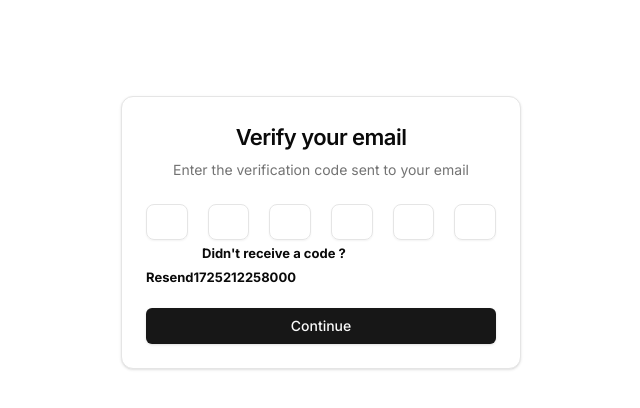
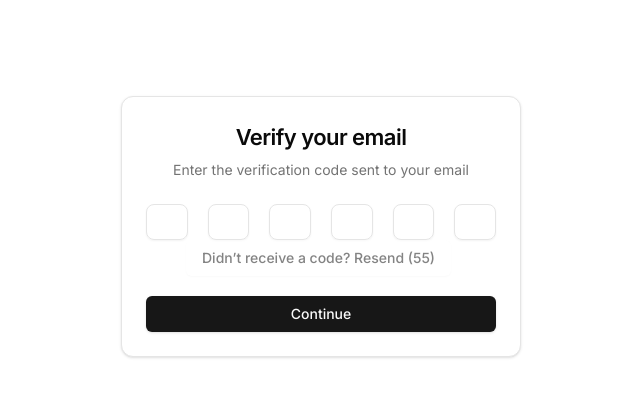
Before and after one commit to kiranugale2o/jobportal, a Next.js app: page /sign-up/verification-of-email in a window 1280 px wide. Shown: the top 408 px of the page, without its empty margins (319-959 px from the left). Built offline with nearby package versions, Linux system fonts and the light colour scheme.

Commit message:
verify-otp card update

```diff
--- a/src/components/verify-otp/index.js
+++ b/src/components/verify-otp/index.js
@@ -12,6 +12,9 @@ import {
   CardDescription,
 } from "../ui/card";
 import Link from "next/link";
+import { ChevronRight } from "lucide-react";
+import { Cookie } from "next/font/google";
+import Cookies from "js-cookie";
 
 export default function VerifyOtpCard() {
   const [currentOtp, setCurrentOtp] = useState([]);
@@ -20,14 +23,25 @@ export default function VerifyOtpCard() {
   const [email, setEmail] = useState("");
   const [incorrectOtpDis, setIncorrectOtp] = useState("none");
   const [expriyOtpDis, setExpriesOtp] = useState("none");
+  const [seconds, setSeconds] = useState(60); // Initialize countdown with 60 seconds
+  const [resendText, setResendText] = useState(true);
   useEffect(() => {
     if (typeof window !== "undefined") {
       // Access sessionStorage here
       const value = sessionStorage.getItem("email");
       setEmail(value);
     }
-  }, []);
-  console.log(currentOtp);
+
+    if (seconds === 0) {
+      setResendText(false);
+      return;
+    } // Stop the timer when it reaches 0
+    const intervalId = setInterval(() => {
+      setSeconds((prevSeconds) => prevSeconds - 1);
+    }, 1000); // Update every second
+
+    return () => clearInterval(intervalId); // Cleanup interval on component unmount
+  }, [seconds]);
 
   async function otpChecker() {
     let otp = "";
@@ -42,7 +56,6 @@ export default function VerifyOtpCard() {
       setWarningDis("block");
     } else {
       setWarningDis("none");
-      alert();
       const data = {
         email,
         otp,
@@ -54,6 +67,11 @@ export default function VerifyOtpCard() {
         res.json().then((res) => {
           if (res.success) {
             toast.success(res.message);
+            Cookies.set("jobportal_token", res.token);
+            setIncorrectOtp("none");
+            setExpriesOtp("none");
+            setWarningDis("none");
+            router.push("/");
           } else {
             if (res.status === 1) {
               setIncorrectOtp("block");
@@ -73,6 +91,25 @@ export default function VerifyOtpCard() {
       toast.warn("only one digit Enter in box");
     }
   }
+
+  //handle resend otp function
+  async function handleResendOtp() {
+    fetch("/api/resend-otp", {
+      method: "POST",
+      body: JSON.stringify({ email }),
+    }).then((res) =>
+      res.json().then((res) => {
+        if (res.success) {
+          setSeconds(60);
+          toast.success("Otp send !");
+        } else {
+          toast.error("otp not send please try again ! ");
+        }
+      })
+    );
+  }
+  // Determine if the button should be disabled
+  const isDisabled = seconds === 0;
   return (
     <>
       <Card className=" mt-10 w-[350px] mx-auto lg:mt-auto shadow flex flex-col lg:w-[400px] item-center">
@@ -92,7 +129,7 @@ export default function VerifyOtpCard() {
                 return (
                   <div key={i} className="flex justify-between">
                     <Input
-                      className="border rounded-lg text-[20px]"
+                      className="border rounded-lg text-[20px] "
                       onChange={(e) => {
                         checkDigit(e, i);
                       }}
@@ -120,13 +157,16 @@ export default function VerifyOtpCard() {
             >
               Enter Code .
             </div>
-
-            <Link
-              href="/"
-              className="text-[13px] font-bold  ml-14  hover:underline underline-offset-2 "
+            <Button
+              variant="outline"
+              size=""
+              type="button"
+              disabled={resendText}
+              onClick={handleResendOtp}
+              className="ml-10 border-none hover:border-none hover:bg-color-none  "
             >
-              Didn't receive a code ? Resend{Date.now()}
-            </Link>
+              Didn’t receive a code? Resend ({seconds})
+            </Button>
             <br />
             <Button className="mt-5 w-full" type="submit">
               Continue
```
